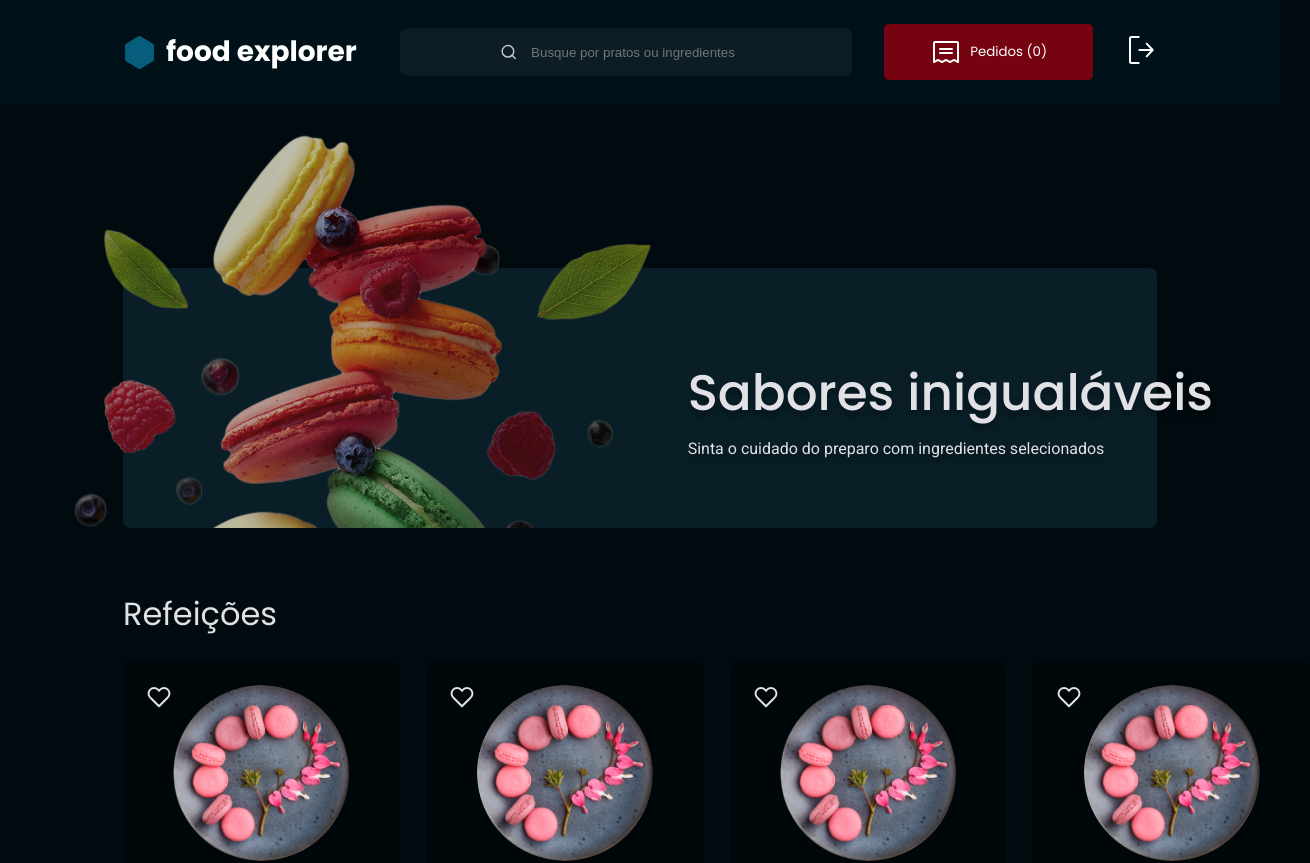
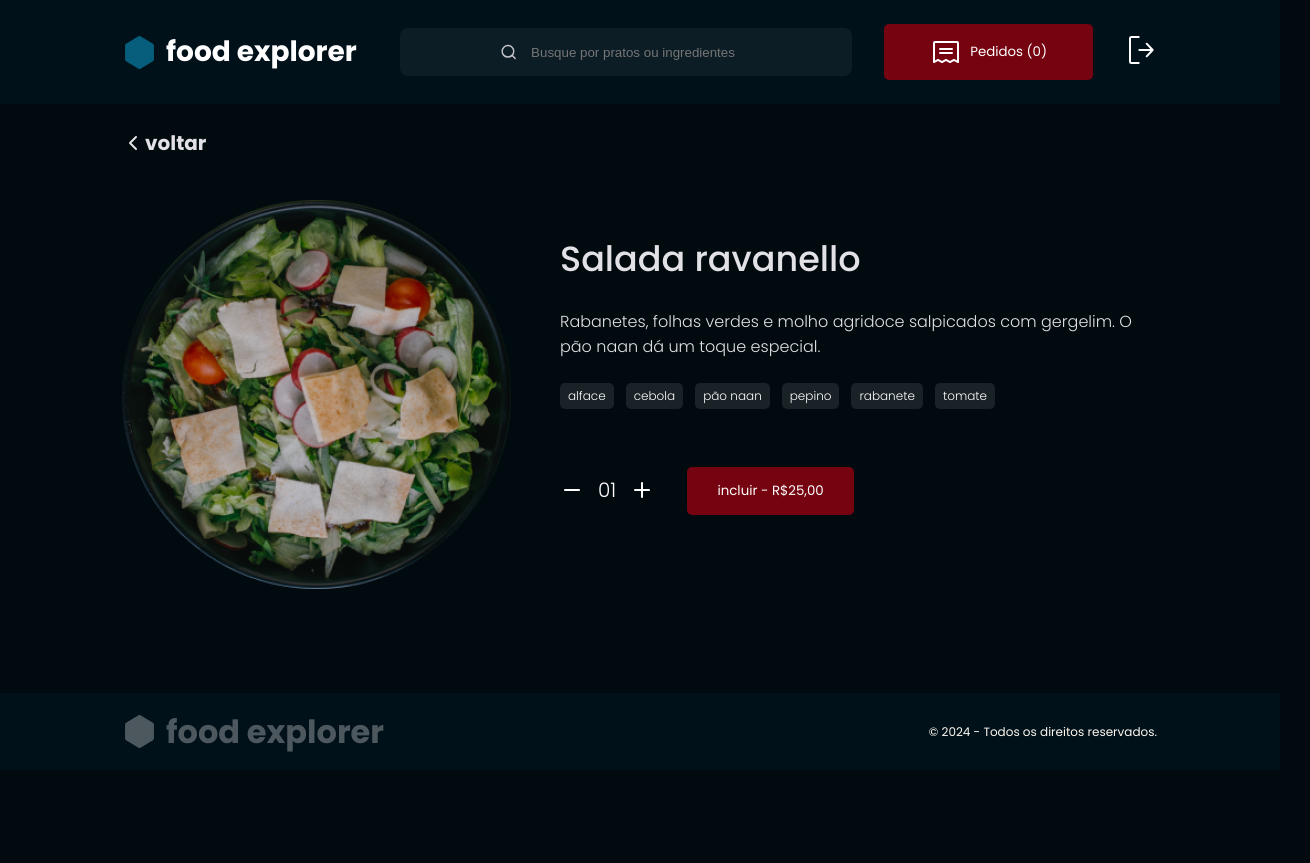
Before and after one commit to beatriz-gm/FoodExplorer, a React (Vite) app: page / in a window 1280 px wide. Shown: the top 863 px of the page, 1310 px wide, since content can reach past the window. After the commit the page ends 800 px from the top, so only its background shows below. Built offline with nearby package versions, Linux system fonts and the light colour scheme.

Commit message:
DetailsPage

```diff
--- a/src/components/Header/styles.js
+++ b/src/components/Header/styles.js
@@ -5,6 +5,7 @@ export const Container = styled.div`
   width: 100%;
   position: fixed;
   margin-top: 0;
+  z-index: 1;
 
   display: flex;
   align-items: center;
--- a/src/components/Item/styles.js
+++ b/src/components/Item/styles.js
@@ -8,13 +8,14 @@ export const Container = styled.div`
   flex-direction: column;
   gap: 15px;
 
-  padding: 24px;
+  padding: 0 24px;
   border-radius: 8px;
   background-color: ${({theme}) => theme.COLORS.DARK200};
 
   > svg {
     color: ${({theme}) => theme.COLORS.LIGHT300};
-    position: absolute;
+    margin-top: 16px;
+    margin-left: 222px;
   }
 
   > img {
@@ -23,6 +24,7 @@ export const Container = styled.div`
     border-radius: 50%;
     object-fit: cover;
     align-self: center;
+    margin-top: -25px;
   }
 
   > h2 {
--- /dev/null
+++ b/src/components/Next/index.jsx
@@ -0,0 +1,20 @@
+import { Container } from "./styles";
+import { FiChevronLeft, FiChevronRight } from "react-icons/fi";
+import GradientLeft from "../../assets/GradienteLeft.png";
+import GradientRight from "../../assets/GradienteRight.png";
+
+export function Next() {
+  return(
+    <Container>
+      <div className="left">
+        <img src={GradientLeft} alt=""/>
+        <FiChevronLeft size={40}/>
+      </div>
+      <div className="right">
+        <img src={GradientRight} alt="" />
+        <FiChevronRight size={40}/>
+      </div>
+
+    </Container>
+  )
+}
--- /dev/null
+++ b/src/components/Next/styles.js
@@ -0,0 +1,29 @@
+import styled from "styled-components";
+
+export const Container = styled.div`
+  display: flex;
+  justify-content: space-between;
+  /* z-index: 0; */
+  position: relative;
+
+  > .right img, .left img {
+    height: 462px;
+  }
+
+  > .right img {
+    margin-right: -79px;
+  }
+
+  > .right svg, .left svg {
+    color: ${({theme}) => theme.COLORS.LIGHT100};
+    cursor: pointer;
+  }
+
+  > .left svg {
+    margin: 184px -260px 224px;
+  }
+
+  > .right svg {
+    margin: 184px 20px 224px;
+  }
+`;
--- a/src/components/Section/index.jsx
+++ b/src/components/Section/index.jsx
@@ -1,10 +1,12 @@
 import { Container } from "./styles";
 import { Item } from '../../components/Item';
+import { Next } from "../../components/Next";
 
 export function Section() {
   return(
     <Container>
       <h1>Refeições</h1>
+      <Next/>
       <div className="items">
         <Item></Item>
         <Item></Item>
--- a/src/components/Section/styles.js
+++ b/src/components/Section/styles.js
@@ -1,7 +1,7 @@
 import styled from "styled-components";
 
 export const Container = styled.div`
-margin-bottom: 48px;
+  margin-bottom: 48px;
 
   > h1 {
     color: ${({theme}) => theme.COLORS.LIGHT300};
@@ -10,9 +10,9 @@ margin-bottom: 48px;
   }
 
   > .items {
+    margin-top: -466px;
     display: flex;
     flex-direction: row;
     gap: 27px;
   }
-
 `;
--- a/src/main.jsx
+++ b/src/main.jsx
@@ -12,7 +12,7 @@ ReactDOM.createRoot(document.getElementById('root')).render(
   <React.StrictMode>
     <ThemeProvider theme={theme}>
       <GlobalStyles/>
-      <Home/>
+      <Details/>
     </ThemeProvider>
   </React.StrictMode>
 )
--- a/src/pages/Details/index.jsx
+++ b/src/pages/Details/index.jsx
@@ -1,20 +1,46 @@
 import { Header } from "../../components/Header";
-import { Main } from "./styles";
+import { Container, Main, Add } from "./styles";
 import { Button } from "../../components/Button";
 import { Tag } from "../../components/Tag";
-import { Input } from "../../components/Input";
 import { Footer } from "../../components/Footer";
+import { FiChevronLeft, FiPlus, FiMinus } from "react-icons/fi";
+import Ravanello from "../../assets/ravanello.png";
 
 export function Details() {
   return (
-    <Main>
+    <Container>
       <Header/>
-      <Button title="entrar"/>
-      <Button title="sair"/>
-      <Tag title="tag"/>
-      <Input type="text"
-        placeholder="teste"/>
+      <Main>
+        <div className="back">
+          <FiChevronLeft size={24}/>
+          <p>voltar</p>
+        </div>
+
+        <div className="item">
+          <img src={Ravanello} alt="" />
+          <div className="description">
+            <h1>Salada ravanello</h1>
+            <p>Rabanetes, folhas verdes e molho agridoce salpicados com gergelim. O pão naan dá um toque especial.</p>
+            <div className="tags">
+              <Tag title="alface"/>
+              <Tag title="cebola"/>
+              <Tag title="pão naan"/>
+              <Tag title="pepino"/>
+              <Tag title="rabanete"/>
+              <Tag title="tomate"/>
+            </div>
+            <div className="add">
+              <Add>
+                <FiMinus size={24}/>
+                <p>01</p>
+                <FiPlus size={24}/>
+              </Add>
+              <Button title="incluir - R$25,00"/>
+            </div>
+          </div>
+        </div>
+      </Main>
       <Footer/>
-    </Main>
+    </Container>
   )
 }
--- a/src/pages/Details/styles.js
+++ b/src/pages/Details/styles.js
@@ -1,5 +1,78 @@
 import styled from "styled-components";
 
+export const Container = styled.div`
+`;
+
 export const Main = styled.div`
+  padding: 104px 121px;
+  color: ${({theme}) => theme.COLORS.LIGHT300};
+
+  > .back {
+    margin-top: 24px;
+    display: flex;
+    flex-direction: row;
+    align-items: center;
+
+    > p {
+      font-size: 20px;
+      font-family: Poppins;
+      font-weight: bold;
+    }
+  }
+
+  > .item {
+    display: flex;
+    flex-direction: row;
+    gap: 48px;
+    align-items: center;
+
+    > img {
+      margin-top: 42px;
+    }
+
+    > .description {
+      max-width: 687px;
+    }
+
+    > .description h1 {
+      font-size: 35px;
+      font-weight: 500;
+      margin-bottom: 24px;
+    }
+
+    > .description p {
+      font-family: "Poppins", serif;
+      font-weight: 300;
+    }
+
+    > .description .tags {
+      display: flex;
+      flex-direction: row;
+      gap: 12px;
+      margin-top: 24px;
+      margin-bottom: 48px;
+    }
+    > .description .add {
+      display: flex;
+      flex-direction: row;
+      align-items: center;
+      gap: 33px;
+      max-width: 294px;
+    }
+  }
+
 
 `;
+
+export const Add = styled.div`
+  color: ${({theme}) => theme.COLORS.LIGHT100};
+  display: flex;
+  flex-direction: row;
+  align-items: center;
+  margin-top: 8px;
+
+  > p {
+    font-size: 20px;
+    margin: 0 14px;
+  }
+`;
```
Also changed, not shown: src/assets/GradienteLeft.png (renamed from src/assets/Gradiente.png), src/assets/GradienteRight.png (added).
